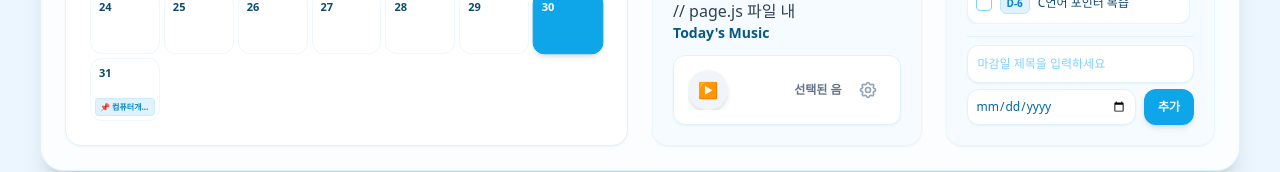
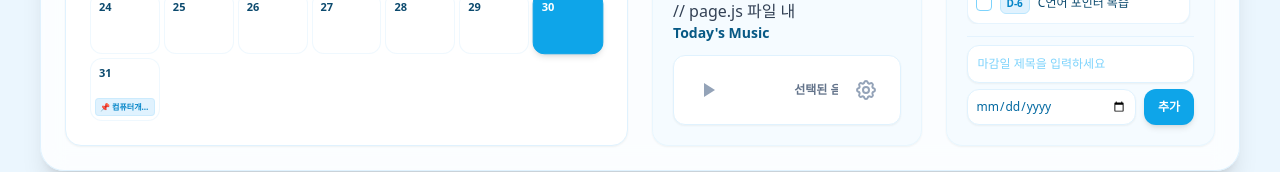
Before and after one commit to ch1030216/cs-assignment2, a Next.js app: page / in a window 1280 px wide. Shown: the part 529-701 px from the top of the page. Built offline with nearby package versions, Linux system fonts and the light colour scheme.

Commit message:
musicplayer fixed11

```diff
--- a/src/app/components/MusicPlayer.jsx
+++ b/src/app/components/MusicPlayer.jsx
@@ -46,13 +46,16 @@
         darkMode ? "bg-slate-800 border-slate-700" : "bg-white border-sky-100"
       }`}>
         <div className="flex items-center gap-3 overflow-hidden flex-1 mr-2">
+          {/* 재생/일시정지 버튼: 설정 버튼과 스타일 통일(SVG) */}
           <button
             onClick={() => setIsPlaying(!isPlaying)}
-            className={`w-10 h-10 flex-shrink-0 flex items-center justify-center rounded-full shadow-md transition-all ${
-              isPlaying ? "bg-sky-500 text-white" : "bg-slate-100 text-slate-500"
-            }`}
+            className="p-2 text-slate-400 hover:text-sky-500 transition-colors"
           >
-            {isPlaying ? "❚❚" : "▶"}
+            {isPlaying ? (
+              <svg className="w-6 h-6" fill="currentColor" viewBox="0 0 24 24"><path d="M6 19h4V5H6v14zm8-14v14h4V5h-4z"/></svg>
+            ) : (
+              <svg className="w-6 h-6" fill="currentColor" viewBox="0 0 24 24"><path d="M8 5v14l11-7z"/></svg>
+            )}
           </button>
 
           <div className="overflow-hidden w-full h-4 relative">
@@ -62,11 +65,9 @@
           </div>
         </div>
 
+        {/* 설정 버튼: 톱니바퀴 SVG */}
         <button onClick={() => setShowInput(!showInput)} className="p-2 text-slate-400 hover:text-sky-500 transition-colors">
-          <svg className="w-5 h-5" fill="none" stroke="currentColor" viewBox="0 0 24 24">
-            <path strokeLinecap="round" strokeLinejoin="round" strokeWidth="2" d="M10.325 4.317c.426-1.756 2.924-1.756 3.35 0a1.724 1.724 0 002.573 1.066c1.543-.94 3.31.826 2.37 2.37a1.724 1.724 0 001.065 2.572c1.756.426 1.756 2.924 0 3.35a1.724 1.724 0 00-1.066 2.573c.94 1.543-.826 3.31-2.37 2.37a1.724 1.724 0 00-2.572 1.065c-.426 1.756-2.924 1.756-3.35 0a1.724 1.724 0 00-2.573-1.066c-1.543.94-3.31-.826-2.37-2.37a1.724 1.724 0 00-1.065-2.572c-1.756-.426-1.756-2.924 0-3.35a1.724 1.724 0 001.066-2.573c-.94-1.543.826-3.31 2.37-2.37.996.608 2.296.07 2.572-1.065z" />
-            <path strokeLinecap="round" strokeLinejoin="round" strokeWidth="2" d="M15 12a3 3 0 11-6 0 3 3 0 016 0z" />
-          </svg>
+          <svg className="w-6 h-6" fill="none" stroke="currentColor" viewBox="0 0 24 24"><path strokeLinecap="round" strokeLinejoin="round" strokeWidth="2" d="M10.325 4.317c.426-1.756 2.924-1.756 3.35 0a1.724 1.724 0 002.573 1.066c1.543-.94 3.31.826 2.37 2.37a1.724 1.724 0 001.065 2.572c1.756.426 1.756 2.924 0 3.35a1.724 1.724 0 00-1.066 2.573c.94 1.543-.826 3.31-2.37 2.37a1.724 1.724 0 00-2.572 1.065c-.426 1.756-2.924 1.756-3.35 0a1.724 1.724 0 00-2.573-1.066c-1.543.94-3.31-.826-2.37-2.37a1.724 1.724 0 00-1.065-2.572c-1.756-.426-1.756-2.924 0-3.35a1.724 1.724 0 001.066-2.573c-.94-1.543.826-3.31 2.37-2.37.996.608 2.296.07 2.572-1.065zM15 12a3 3 0 11-6 0 3 3 0 016 0z" /></svg>
         </button>
       </div>
 
```
